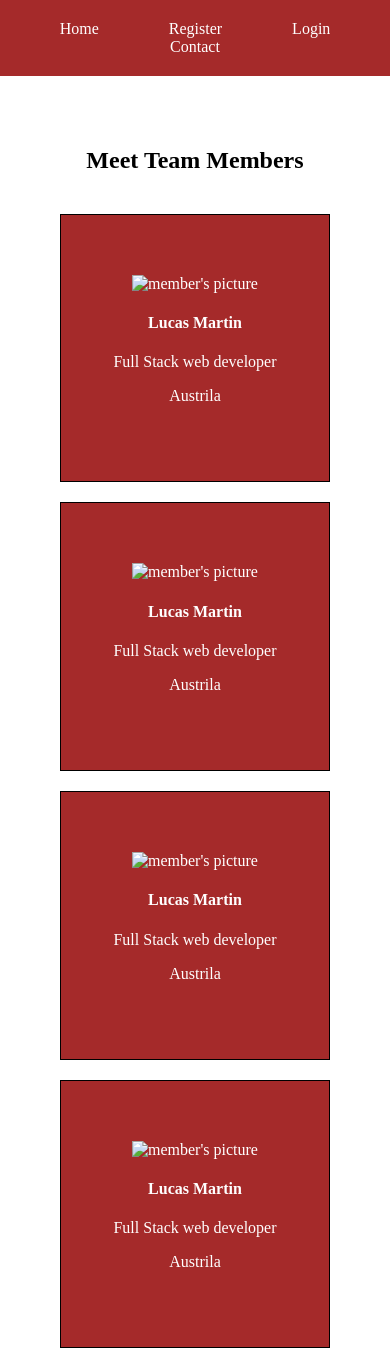
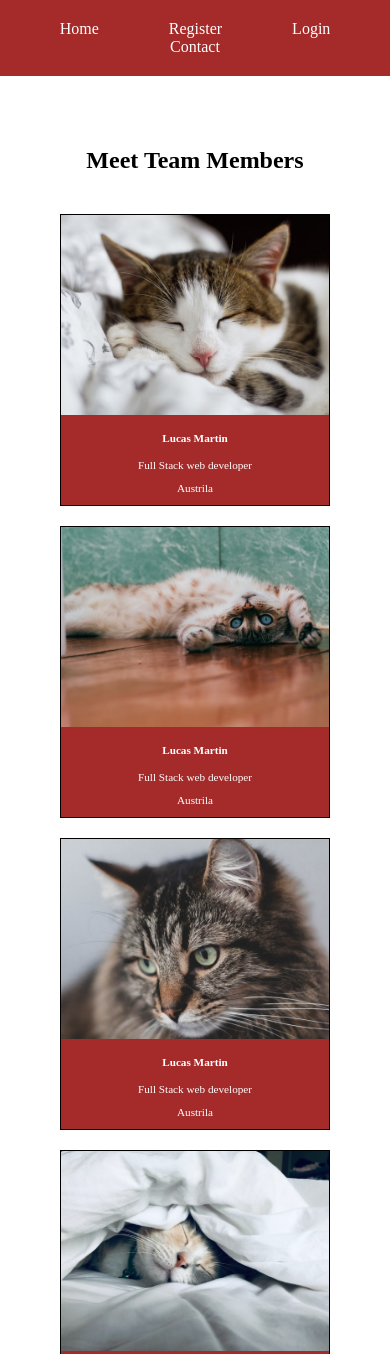
Before and after one commit to serge-alpha/ISA-Html-css-Assignment, a plain HTML site: page index.html in a window 390 px wide. Shown: the top 1354 px of the page. Drawn offline with Linux system fonts and the light colour scheme.

Commit message:
cleared code of errors caused by unsafed files

```diff
--- a/index.html
+++ b/index.html
@@ -20,37 +20,37 @@
 		<h2>Meet Team Members</h2>
 		<div class="row">
 			<div class="cells">
-					<img  src="1.jpg" alt="member's picture">
+					<img  src="Images/1.jpg" alt="member's picture">
 					<h4>Lucas Martin</h4>
 					<p>Full Stack web developer</p>
 					<p>Austrila</p>
 			</div>
 			<div class="cells">
-				<img  src="2.jpg" alt="member's picture">
+				<img  src="Images/2.jpg" alt="member's picture">
 					<h4>Lucas Martin</h4>
 					<p>Full Stack web developer</p>
 					<p>Austrila</p>
 			</div>
 			<div class="cells">
-				<img src="3.jpg" alt="member's picture">
+				<img src="Images/3.jpg" alt="member's picture">
 					<h4>Lucas Martin</h4>
 					<p>Full Stack web developer</p>
 					<p>Austrila</p>
 			</div>
 			<div class="cells">
-				<img src="4.jpg" alt="member's picture">
+				<img src="Images/4.jpg" alt="member's picture">
 					<h4>Lucas Martin</h4>
 					<p>Full Stack web developer</p>
 					<p>Austrila</p>
 			</div>
 			<div class="cells">
-				<img  src="7.jpg" alt="member's picture">
+				<img  src="Images/7.jpg" alt="member's picture">
 					<h4>Lucas Martin</h4>
 					<p>Full Stack web developer</p>
 					<p>Austrila</p>
 			</div>
 			<div class="cells">
-				<img src="6.jpg" alt="member's picture">
+				<img src="Images/6.jpg" alt="member's picture">
 					<h4>Lucas Martin</h4>
 					<p>Full Stack web developer</p>
 					<p>Austrila</p>
--- a/style.css
+++ b/style.css
@@ -46,7 +46,7 @@ h2{
 	max-width: 350px;
 	background-color: brown;
 	text-align: center;
-	padding: 60px 0;
+	padding: 0;
 }
 footer{
 	width: 100%;
@@ -84,20 +84,21 @@ footer{
 @media screen and (max-width: 1000px) {
  	.row{
  		display: flex;
+ 		width: 100%;
  		flex-direction: column;
  		justify-content: center;
  	}
  	.cells img{
 	max-width: 350px;
-	width: 350px;
+	width: 100%;
 	height: 200px;
 	object-fit: cover;
 	margin-bottom: 0;
 	}
-	.cell{
+	.cell, .row{
 		text-align: center;
 		font-size: 0.7rem;
-		max-width: 350px;
+		max-width: 100%;
 	}
 	footer{
 		display: flex;
```
Also changed, not shown: Images/1.jpg (added), Images/2.jpg (added), Images/3.jpg (added), Images/4.jpg (added), Images/6.jpg (added), Images/7.jpg (added).
